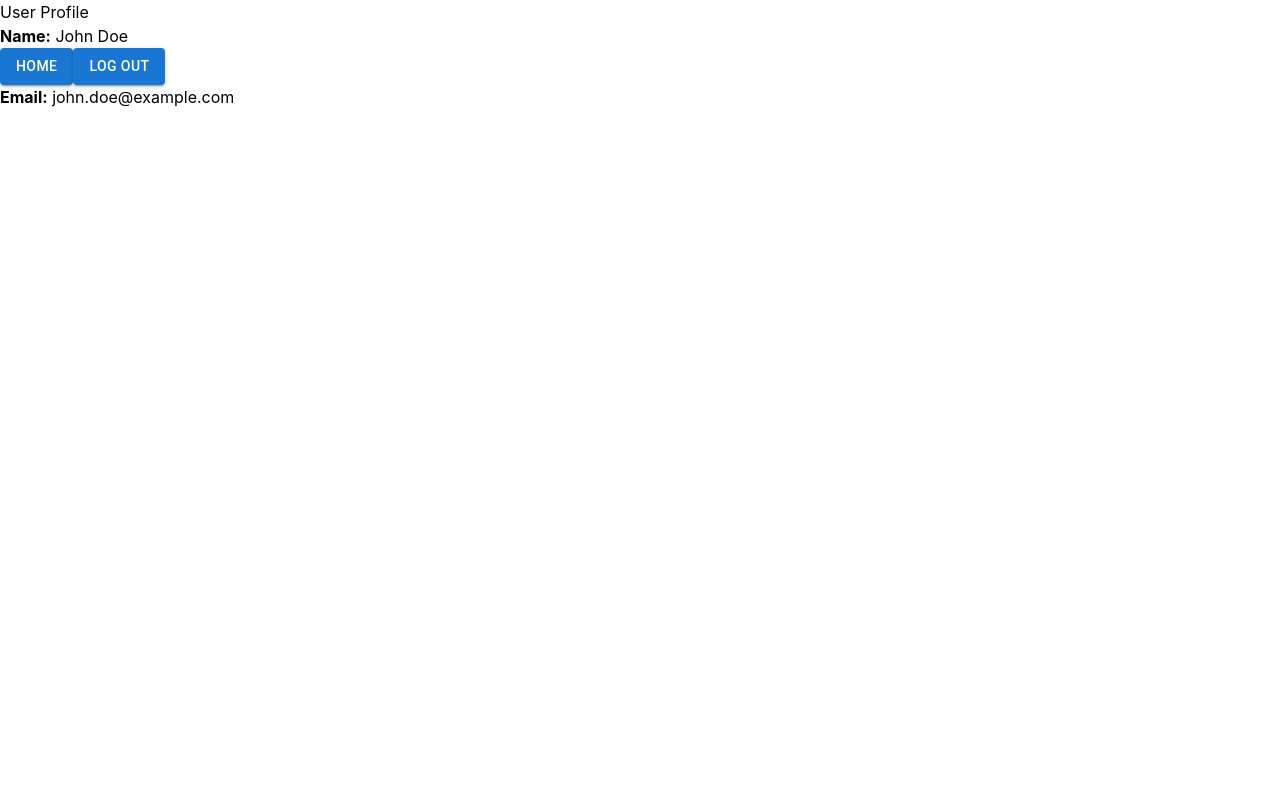
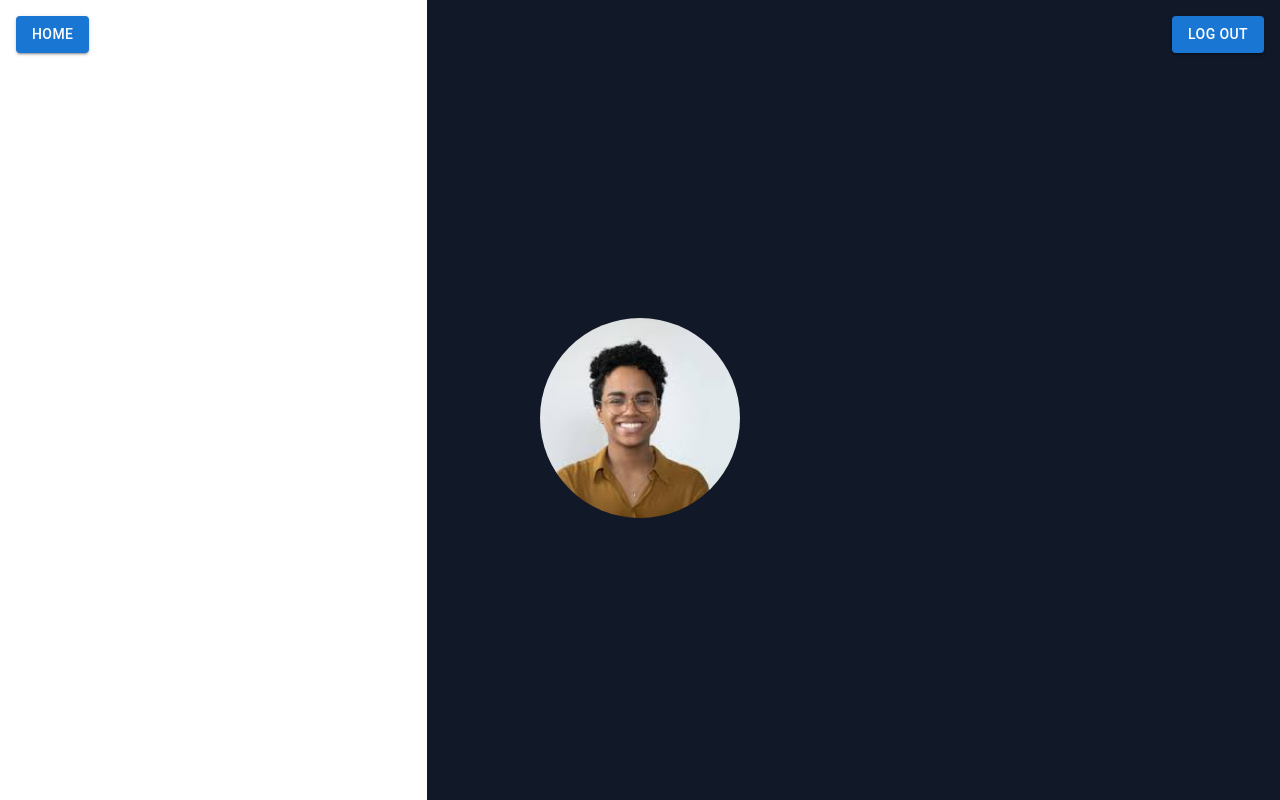
Before and after one commit to aditKadepurkar/hoth, a React (Create React App) app in the folder client/: page /profile in a window 1280 px wide. Built offline with nearby package versions, Linux system fonts and the light colour scheme.

Commit message:
profile page changes

```diff
--- a/client/src/pages/profile.js
+++ b/client/src/pages/profile.js
@@ -1,28 +1,40 @@
 import React from "react";
-import Button from "@mui/material/Button"; // Corrected import statement
+import Button from "@mui/material/Button";
 import { Link } from "react-router-dom";
+import Avatar from "@mui/material/Avatar";
+import Stack from "@mui/material/Stack";
 
 export function Profile() {
   return (
-    <div>
-      <h1>User Profile</h1>
-      <div>
-        <strong>Name:</strong> John Doe
+    <div className="relative">
+      <div className="w-screen h-screen bg-gray-900">
+        <div className="absolute inset-0 w-1/3 bg-white"></div>
       </div>
-      <Link to="/home">
+      <div className="absolute inset-0 flex flex-col justify-between p-4">
+        <div className="flex justify-start">
+          <Link to="/home" className="mr-4">
             <Button variant="contained" color="primary">
               Home
             </Button>
           </Link>
-      <Link to="/">
+        </div>
+        <div className="flex items-center justify-center">
+          <Stack direction="row" spacing={2} alignItems="center">
+            <Avatar
+              alt="User Avatar"
+              src="/photo1.jpg"
+              sx={{ width: 200, height: 200 }}
+            />
+          </Stack>
+        </div>
+        <div className="flex justify-end">
+          <Link to="/" className="absolute top-4 right-4">
             <Button variant="contained" color="primary">
               Log Out
             </Button>
           </Link>
-      <div>
-        <strong>Email:</strong> john.doe@example.com
         </div>
-      {/* Add more profile information as needed */}
+      </div>
     </div>
   );
 }
```
Also changed, not shown: client/public/photo1.jpg (added). Lines whose indentation alone changed are shown as unchanged.
